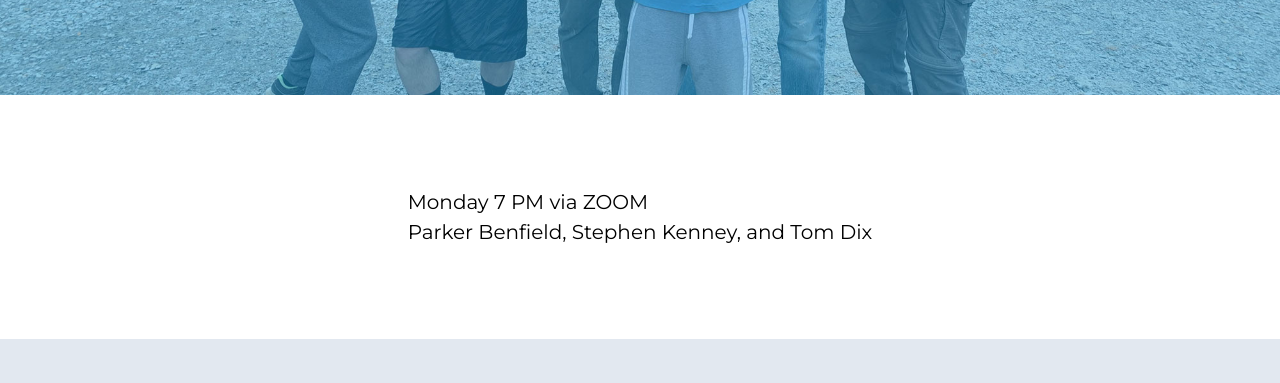
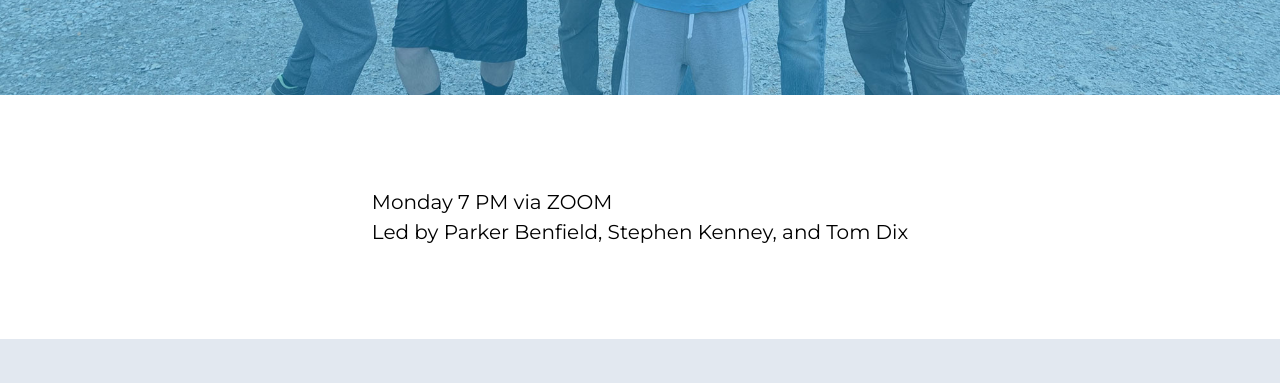
Before and after one commit to dlao2/xa-gatsby-netlify, a Gatsby site: page /men in a window 1280 px wide. Shown: the part 417-800 px from the top of the page. Built offline with nearby package versions, Linux system fonts and the light colour scheme; Gatsby itself is replaced by a stand-in of ours.

Commit message:
Update Pages “men”

```diff
--- a/content/men.md
+++ b/content/men.md
@@ -5,7 +5,7 @@
   <ul class="flex-1">
 
 
-  <li class="py-3 text-xl">Monday 7 PM via ZOOM <br>Parker Benfield, Stephen Kenney, and Tom Dix</li>
+  <li class="py-3 text-xl">Monday 7 PM via ZOOM <br>Led by Parker Benfield, Stephen Kenney, and Tom Dix</li>
 
 
   </ul>
```
